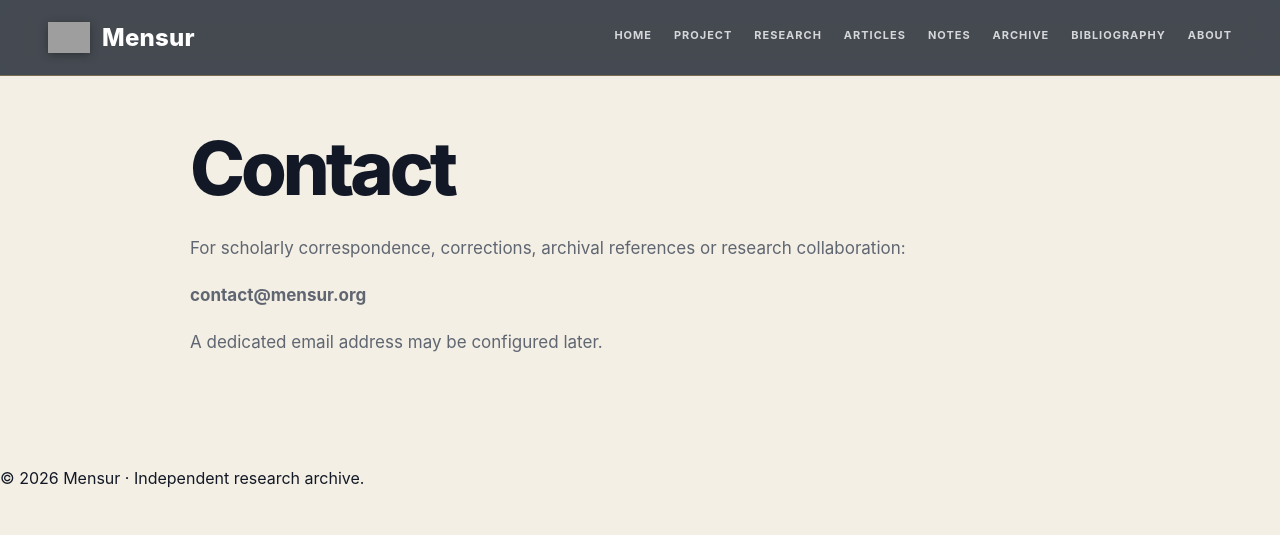
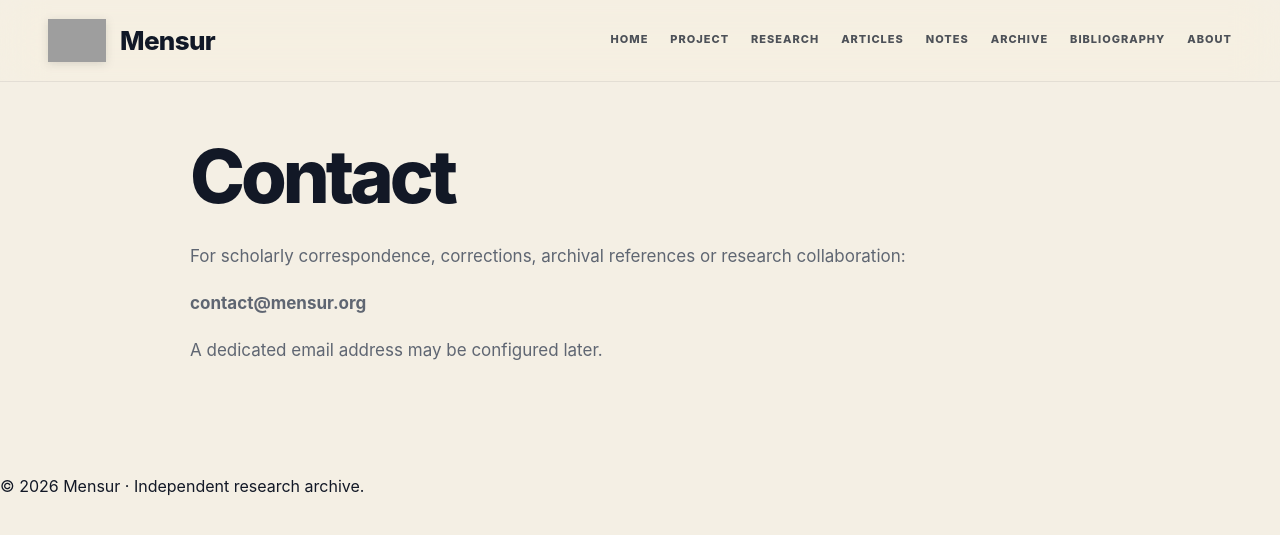
Before and after one commit to Codice99/mensur.org, a Jekyll site: the page built from contact.md, in a window 1280 px wide. Shown: the top 535 px of the page. Built offline with Jekyll 4.4.1, drawn with Linux system fonts in a browser that asks for light colours; grey boxes are pictures that could not be loaded.

Commit message:
Make header glass transparent by page type

```diff
--- a/_layouts/default.html
+++ b/_layouts/default.html
@@ -5,14 +5,15 @@
   <title>{% if page.title %}{{ page.title }} | {% endif %}Mensur</title>
   <meta name="viewport" content="width=device-width, initial-scale=1">
   <meta name="description" content="{{ site.description }}">
-  <link rel="stylesheet" href="/assets/css/style.css?v=final-logo-glass-bar">
+  <link rel="stylesheet" href="/assets/css/style.css?v=glass-header-final-v2">
 
-  <link rel="icon" type="image/png" href="/favicon.png?v=shieldonly2">
-  <link rel="shortcut icon" type="image/png" href="/favicon.png?v=shieldonly2">
-  <link rel="apple-touch-icon" href="/assets/images/apple-touch-icon.png?v=shieldonly2">
+
+  <link rel="icon" type="image/png" href="/favicon.png?v=shield-final">
+  <link rel="shortcut icon" type="image/png" href="/favicon.png?v=shield-final">
+  <link rel="apple-touch-icon" href="/assets/images/apple-touch-icon.png?v=shield-final">
 
 </head>
-<body>
+<body class="{% if page.url == '/' %}home-page{% else %}inner-page{% endif %}">
   <header class="topbar">
     <a class="brand" href="/">
   <img class="brand-logo" src="/assets/images/mensur-logo.png" alt="Mensur logo">
--- a/assets/css/style.css
+++ b/assets/css/style.css
@@ -971,3 +971,225 @@ h2 {
     padding-top: 116px !important;
   }
 }
+
+/* FINAL GLASS HEADER: HOME DARK GLASS / INNER LIGHT GLASS */
+
+/* Base header: structure only */
+.topbar {
+  position: fixed !important;
+  top: 0 !important;
+  left: 0 !important;
+  right: 0 !important;
+  z-index: 9999 !important;
+
+  height: 82px !important;
+  min-height: 82px !important;
+  padding: 0 48px !important;
+
+  display: flex !important;
+  align-items: center !important;
+  justify-content: space-between !important;
+  gap: 34px !important;
+
+  border: 0 !important;
+  box-shadow: none !important;
+
+  backdrop-filter: blur(22px) saturate(145%) !important;
+  -webkit-backdrop-filter: blur(22px) saturate(145%) !important;
+}
+
+/* Home: transparent over the hero image */
+.home-page .topbar {
+  background:
+    linear-gradient(
+      to bottom,
+      rgba(2, 6, 14, 0.34),
+      rgba(2, 6, 14, 0.10)
+    ) !important;
+  border-bottom: 1px solid rgba(255, 255, 255, 0.08) !important;
+}
+
+/* Inner pages: transparent ivory glass, not grey/blue */
+.inner-page .topbar {
+  background: rgba(244, 239, 228, 0.58) !important;
+  border-bottom: 1px solid rgba(17, 24, 39, 0.08) !important;
+}
+
+/* Brand/logo */
+.brand {
+  display: inline-flex !important;
+  align-items: center !important;
+  gap: 14px !important;
+  text-decoration: none !important;
+  white-space: nowrap !important;
+  font-weight: 800 !important;
+  font-size: 26px !important;
+  letter-spacing: -0.025em !important;
+  line-height: 1 !important;
+}
+
+.brand::after {
+  display: none !important;
+  content: none !important;
+}
+
+.brand-logo {
+  width: 58px !important;
+  height: 58px !important;
+  object-fit: contain !important;
+  display: block !important;
+  background: transparent !important;
+  border: 0 !important;
+  box-shadow: none !important;
+}
+
+/* Brand colors by page type */
+.home-page .brand {
+  color: #ffffff !important;
+  text-shadow: 0 2px 12px rgba(0, 0, 0, 0.65) !important;
+}
+
+.inner-page .brand {
+  color: #111827 !important;
+  text-shadow: none !important;
+}
+
+.home-page .brand-logo {
+  filter: drop-shadow(0 4px 10px rgba(0, 0, 0, 0.45)) !important;
+}
+
+.inner-page .brand-logo {
+  filter: drop-shadow(0 2px 5px rgba(0, 0, 0, 0.12)) !important;
+}
+
+/* Navigation */
+.nav {
+  display: flex !important;
+  align-items: center !important;
+  gap: 22px !important;
+  margin: 0 !important;
+  padding: 0 !important;
+  background: transparent !important;
+}
+
+.nav a {
+  height: 82px !important;
+  display: inline-flex !important;
+  align-items: center !important;
+
+  font-size: 11px !important;
+  font-weight: 760 !important;
+  letter-spacing: 0.09em !important;
+  text-transform: uppercase !important;
+  text-decoration: none !important;
+
+  border: 0 !important;
+  border-bottom: 2px solid transparent !important;
+}
+
+/* Home nav colors */
+.home-page .nav a {
+  color: rgba(255, 255, 255, 0.86) !important;
+  text-shadow: 0 2px 12px rgba(0, 0, 0, 0.65) !important;
+}
+
+.home-page .nav a:hover {
+  color: #ffffff !important;
+  border-bottom-color: #c7a451 !important;
+}
+
+/* Inner nav colors */
+.inner-page .nav a {
+  color: rgba(17, 24, 39, 0.74) !important;
+  text-shadow: none !important;
+}
+
+.inner-page .nav a:hover {
+  color: #111827 !important;
+  border-bottom-color: #c7a451 !important;
+}
+
+/* Home hero must start behind the transparent header */
+.home-page .hero {
+  padding-top: 150px !important;
+  margin-top: 0 !important;
+}
+
+/* Inner pages need breathing room because header is fixed */
+.inner-page .content-page,
+.inner-page .post-page {
+  padding-top: 140px !important;
+}
+
+/* Remove old solid header effects completely */
+.topbar::before,
+.topbar::after {
+  display: none !important;
+  content: none !important;
+}
+
+/* Mobile */
+@media (max-width: 820px) {
+  .topbar {
+    height: auto !important;
+    min-height: 76px !important;
+    padding: 12px 22px !important;
+    flex-wrap: wrap !important;
+  }
+
+  .brand {
+    font-size: 24px !important;
+  }
+
+  .brand-logo {
+    width: 52px !important;
+    height: 52px !important;
+  }
+
+  .nav-toggle {
+    display: inline-flex !important;
+    align-items: center !important;
+    justify-content: center !important;
+    border-radius: 999px !important;
+    padding: 8px 12px !important;
+  }
+
+  .home-page .nav-toggle {
+    color: #ffffff !important;
+    background: rgba(0, 0, 0, 0.18) !important;
+    border: 1px solid rgba(255, 255, 255, 0.24) !important;
+  }
+
+  .inner-page .nav-toggle {
+    color: #111827 !important;
+    background: rgba(255, 255, 255, 0.30) !important;
+    border: 1px solid rgba(17, 24, 39, 0.12) !important;
+  }
+
+  .nav {
+    display: none !important;
+    width: 100% !important;
+    flex-direction: column !important;
+    align-items: flex-start !important;
+    gap: 4px !important;
+    padding: 12px 0 16px 0 !important;
+  }
+
+  .nav.open {
+    display: flex !important;
+  }
+
+  .nav a {
+    height: auto !important;
+    padding: 9px 0 !important;
+  }
+
+  .home-page .hero {
+    padding-top: 130px !important;
+  }
+
+  .inner-page .content-page,
+  .inner-page .post-page {
+    padding-top: 124px !important;
+  }
+}
```
